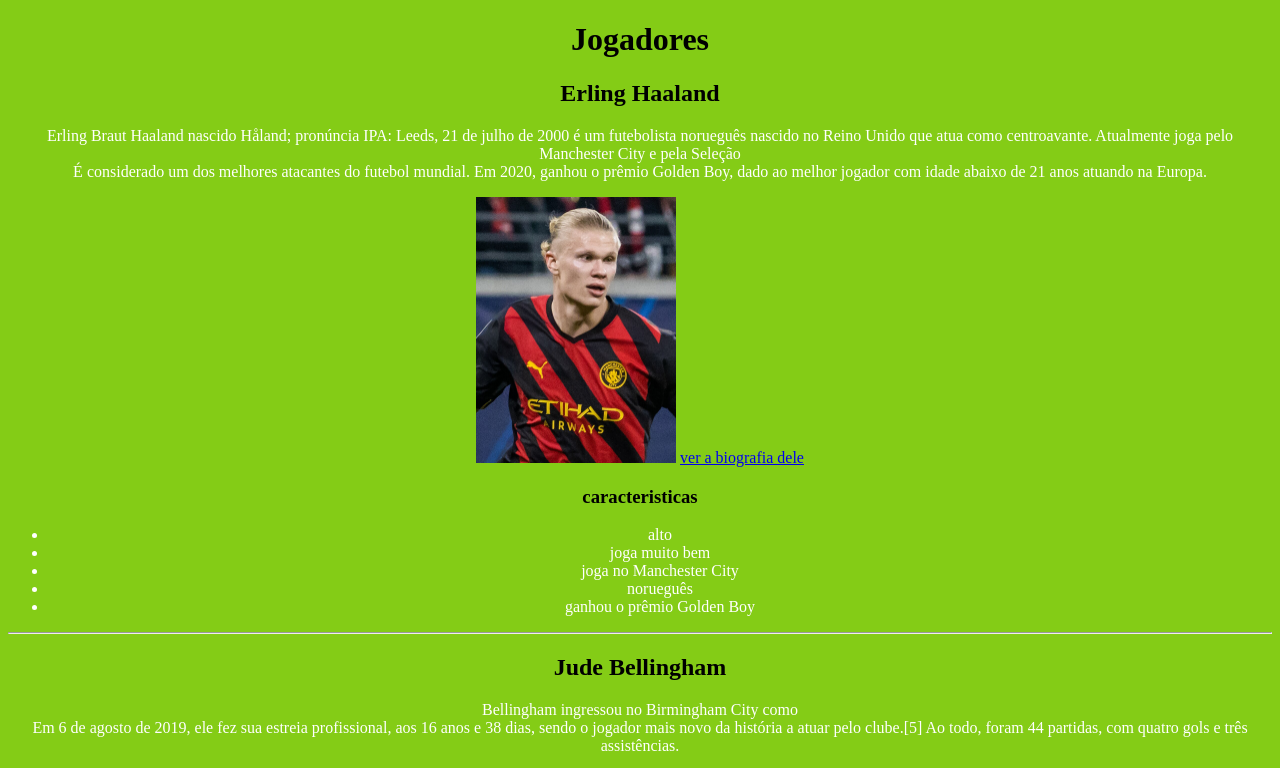
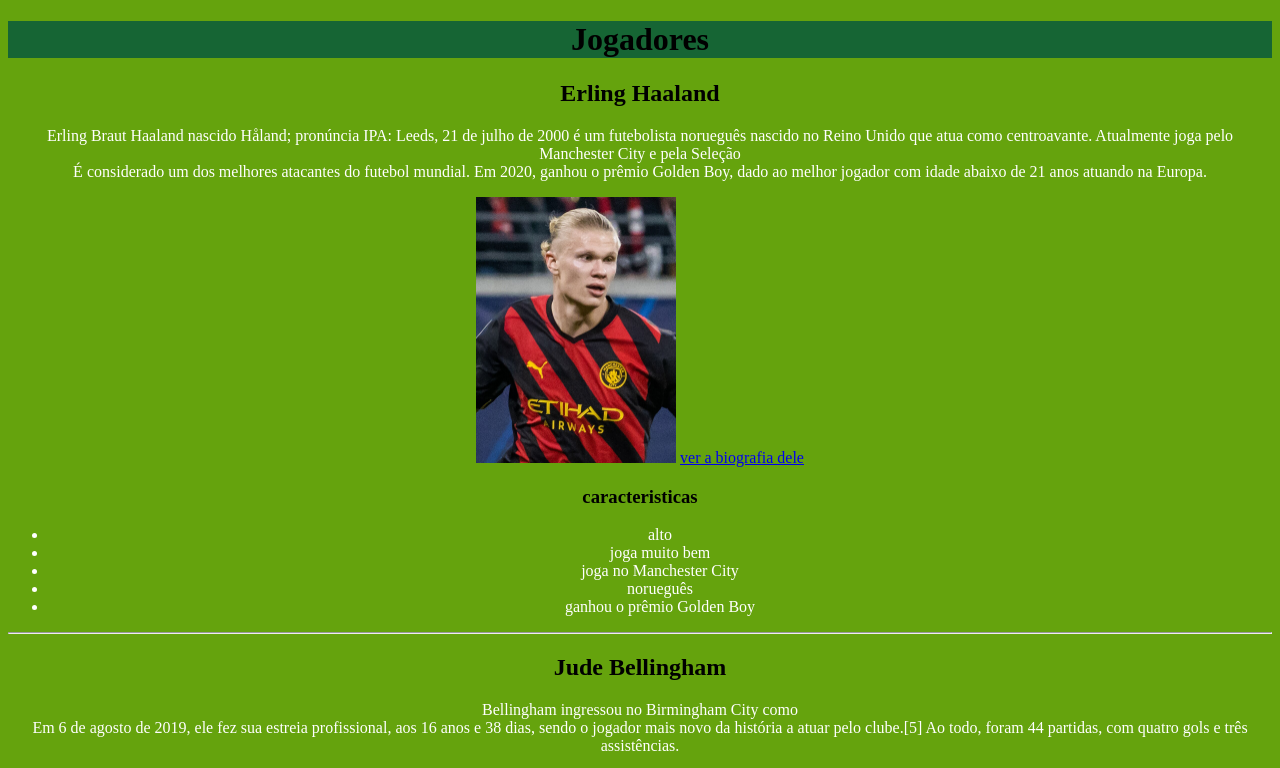
Before and after one commit to costa2024/atividade4, a plain HTML site: page index.html in a window 1280 px wide. Shown: the top 768 px of the page. Drawn offline with Linux system fonts and the light colour scheme.

Commit message:
style: header background

```diff
--- a/index.html
+++ b/index.html
@@ -9,7 +9,9 @@
 </head>
 
 <body>
+<header>
     <h1>Jogadores</h1>
+</header>
 
     <div class="jogador">
         <h2>Erling Haaland</h2>
--- a/style.css
+++ b/style.css
@@ -1,6 +1,6 @@
 body {
     text-align: center;
-    background-color: #84cc16;
+    background-color: #65a30d;
 
     color: #ffffff;
 
@@ -15,3 +15,7 @@ h1, h2, h3 {
 .lista {
     justify-items: center;
 }
+
+header {
+    background-color: #166534;
+}
```
